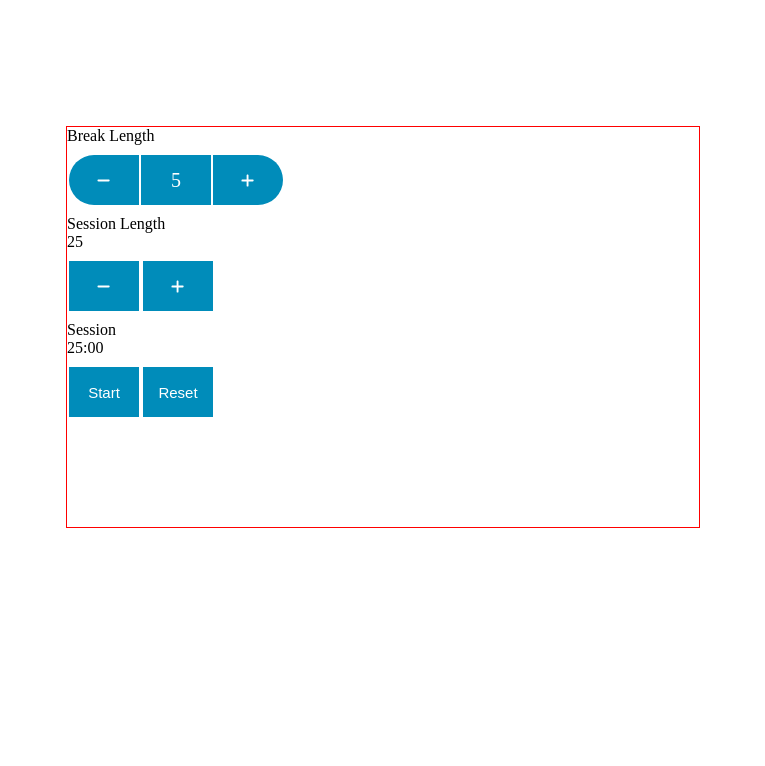
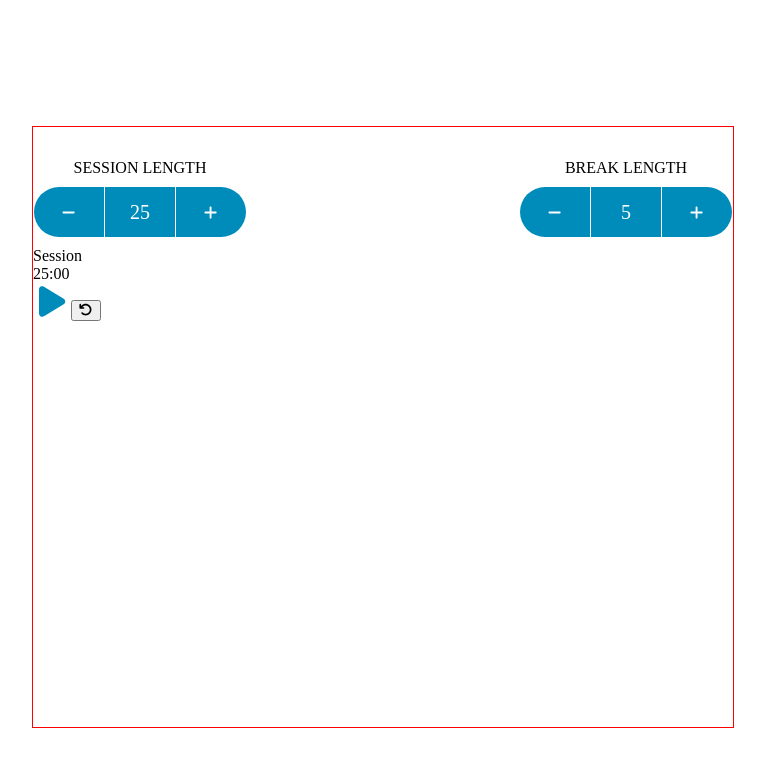
Before and after one commit to mkrashad/react-countdown, a React (Create React App) app: page / in a window 1280 px wide. Shown: the top 766 px of the page, without its empty margins (257-1022 px from the left). Built offline with nearby package versions, Linux system fonts and the light colour scheme.

Commit message:
style: Complete styling break and session buttons

```diff
--- a/src/App.css
+++ b/src/App.css
@@ -1,18 +1,12 @@
 .app-container {
   border: 1px solid red;
-  height:  400px;
-  width: 50%;
+  height:  600px;
+  width: 700px;
   margin: 10% auto;
 }
 
-button {
-  margin: 10px 2px;
-  /* border-bottom-left-radius: 20px;
-  border-top-left-radius: 20px; */
-  height: 50px;
-  width: 70px;
-  background-color: #008CBA;
-  color: #FFFFFF;
-  border: none;
-  font-size: 15px;
+.break-session-container{
+  display: flex;
+  flex-direction: row;
+  justify-content: space-between;
 }
--- a/src/App.tsx
+++ b/src/App.tsx
@@ -7,8 +7,10 @@ import './App.css';
 const App: React.FC = () => {
   return (
     <div className='app-container'>
-      <BreakLength />
-      <SessionLength />
+      <div className='break-session-container'>
+        <SessionLength />
+        <BreakLength />
+      </div>
       <Timer />
     </div>
   );
--- a/src/components/BreakLength.tsx
+++ b/src/components/BreakLength.tsx
@@ -4,7 +4,7 @@ import { useSelector, useDispatch } from 'react-redux';
 import { decrementBreak, incrementBreak } from '../slices/timerSlice';
 import { FontAwesomeIcon } from '@fortawesome/react-fontawesome';
 import { faPlus, faMinus } from '@fortawesome/free-solid-svg-icons';
-import './styles/breakLength.css';
+import './styles/breakLength.scss';
 
 const BreakLength: React.FC = () => {
   const breakLength = useSelector(
@@ -12,8 +12,10 @@ const BreakLength: React.FC = () => {
   );
   const dispatch = useDispatch();
   return (
-    <>
-      <div id='break-label'>Break Length</div>
+      <div className='break-column'>
+        <div id='break-label' className='break-label'>
+          Break Length
+        </div>
         <div className='break-container'>
           <button
             id='break-decrement'
@@ -35,7 +37,7 @@ const BreakLength: React.FC = () => {
             <FontAwesomeIcon icon={faPlus} />
           </button>
         </div>
-    </>
+      </div>
   );
 };
 
--- a/src/components/SessionLength.tsx
+++ b/src/components/SessionLength.tsx
@@ -2,8 +2,9 @@ import React from 'react';
 import { RootState } from '../store';
 import { useSelector, useDispatch } from 'react-redux';
 import { decrementSession, incrementSession } from '../slices/timerSlice';
-import { FontAwesomeIcon } from '@fortawesome/react-fontawesome'
-import { faPlus, faMinus } from '@fortawesome/free-solid-svg-icons'
+import { FontAwesomeIcon } from '@fortawesome/react-fontawesome';
+import { faPlus, faMinus } from '@fortawesome/free-solid-svg-icons';
+import './styles/sessionLength.scss';
 
 const SessionLength: React.FC = () => {
   const sessionLength = useSelector(
@@ -11,24 +12,32 @@ const SessionLength: React.FC = () => {
   );
   const dispatch = useDispatch();
   return (
-    <>
-      <div id='session-label'>Session Length</div>
-      <div id='session-length'>{sessionLength}</div>
+    <div className='session-column'>
+      <div id='session-label' className='session-label'>
+        Session Length
+      </div>
+      <div className='session-container'>
         <button
           id='session-decrement'
+          className='session-decrement'
           aria-label='Decrement session'
           onClick={() => dispatch(decrementSession())}
         >
           <FontAwesomeIcon icon={faMinus} />
         </button>
+        <div id='session-length' className='session-length'>
+          {sessionLength}
+        </div>
         <button
           id='session-increment'
+          className='session-increment'
           aria-label='Increment session'
           onClick={() => dispatch(incrementSession())}
         >
           <FontAwesomeIcon icon={faPlus} />
         </button>
-    </>
+      </div>
+    </div>
   );
 };
 
--- a/src/components/Timer.tsx
+++ b/src/components/Timer.tsx
@@ -9,6 +9,13 @@ import {
   switchBreak,
   switchSession,
 } from '../slices/timerSlice';
+import { FontAwesomeIcon } from '@fortawesome/react-fontawesome';
+import {
+  faPlay,
+  faStop,
+  faArrowLeftRotate,
+} from '@fortawesome/free-solid-svg-icons';
+import './styles/timer.scss';
 
 const Timer: React.FC = () => {
   const dispatch = useDispatch();
@@ -61,16 +68,21 @@ const Timer: React.FC = () => {
       </div>
       <button
         id='start_stop'
+        className='start_stop'
         onClick={
           timerSlice.timerRunning
             ? () => dispatch(stopTimer())
             : () => dispatch(startTimer())
         }
       >
-        {timerSlice.timerRunning ? 'Stop' : 'Start'}
+        {timerSlice.timerRunning ? (
+          <FontAwesomeIcon icon={faStop} />
+        ) : (
+          <FontAwesomeIcon icon={faPlay} />
+        )}
       </button>
-      <button id='reset' onClick={handleReset}>
-        Reset
+      <button id='reset' className='reset' onClick={handleReset}>
+        <FontAwesomeIcon icon={faArrowLeftRotate} />
       </button>
       <audio
         preload='auto'
--- a/src/components/styles/breakLength.css
+++ /dev/null
@@ -1,28 +0,0 @@
-.break-container{
-  display: flex;
-  flex-direction: row;
-}
-.break-length{
-  margin: 10px 0;
-  height: 50px;
-  width: 70px;
-  background-color: #008CBA;
-  color: #FFFFFF;
-  border: none;
-  font-size: 20px;
-  display: flex;
-  flex-direction: row;
-  justify-content: center;
-  align-items: center;
-}
-
-
-.break-decrement{
-  border-top-left-radius: 30px;
-  border-bottom-left-radius: 30px;
-}
-
-.break-increment{
-  border-top-right-radius: 30px;
-  border-bottom-right-radius: 30px;
-}
--- /dev/null
+++ b/src/components/styles/breakLength.scss
@@ -0,0 +1,51 @@
+.break-column {
+  .break-label {
+    margin-top: 2rem;
+    text-transform: uppercase;
+    text-align: center;
+  }
+
+  .break-container {
+    display: flex;
+    flex-direction: row;
+    button {
+      margin: 10px 1px;
+      height: 50px;
+      width: 70px;
+      background-color: #008cba;
+      color: #ffffff;
+      border: none;
+      font-size: 15px;
+    }
+    button:hover {
+      background-color: #007095;
+      cursor: pointer;
+    }
+    .break-length {
+      margin: 10px 0;
+      height: 50px;
+      width: 70px;
+      background-color: #008cba;
+      color: #ffffff;
+      border: none;
+      font-size: 20px;
+      display: flex;
+      flex-direction: row;
+      justify-content: center;
+      align-items: center;
+    }
+    .break-length:hover {
+      background-color: #007095;
+    }
+
+    .break-decrement {
+      border-top-left-radius: 30px;
+      border-bottom-left-radius: 30px;
+    }
+
+    .break-increment {
+      border-top-right-radius: 30px;
+      border-bottom-right-radius: 30px;
+    }
+  }
+}
--- /dev/null
+++ b/src/components/styles/sessionLength.scss
@@ -0,0 +1,54 @@
+.session-column {
+  .session-label {
+    margin-top: 2rem;
+    text-align: center;
+    text-transform: uppercase;
+  }
+
+  .session-container {
+    display: flex;
+    flex-direction: row;
+    button {
+      margin: 10px 1px;
+      height: 50px;
+      width: 70px;
+      background-color: #008cba;
+      color: #ffffff;
+      border: none;
+      font-size: 15px;
+    }
+
+    button:hover {
+      background-color: #007095;
+      cursor: pointer;
+    }
+
+    .session-length {
+      margin: 10px 0;
+      height: 50px;
+      width: 70px;
+      background-color: #008cba;
+      color: #ffffff;
+      border: none;
+      font-size: 20px;
+      display: flex;
+      flex-direction: row;
+      justify-content: center;
+      align-items: center;
+    }
+
+    .session-length:hover {
+      background-color: #007095;
+    }
+
+    .session-decrement {
+      border-top-left-radius: 30px;
+      border-bottom-left-radius: 30px;
+    }
+
+    .session-increment {
+      border-top-right-radius: 30px;
+      border-bottom-right-radius: 30px;
+    }
+  }
+}
--- /dev/null
+++ b/src/components/styles/timer.scss
@@ -0,0 +1,13 @@
+.start_stop, reset {
+  border: none;
+  background-color: #ffffff;
+  svg {
+    font-size: 35px;
+    color: #008cba;
+  }
+
+  svg:hover {
+    transform: scale(1.2);
+    cursor: pointer;
+  }
+}
```
Lines whose indentation alone changed are shown as unchanged.
